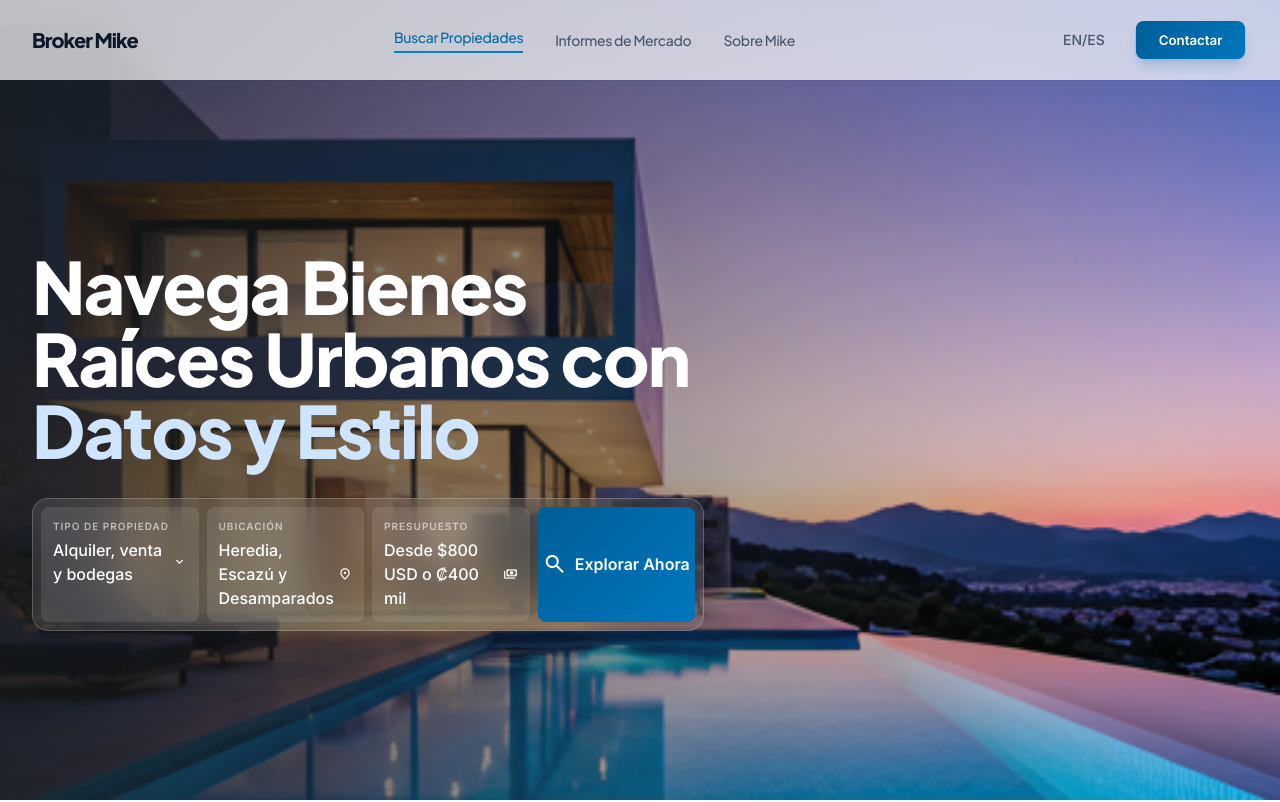
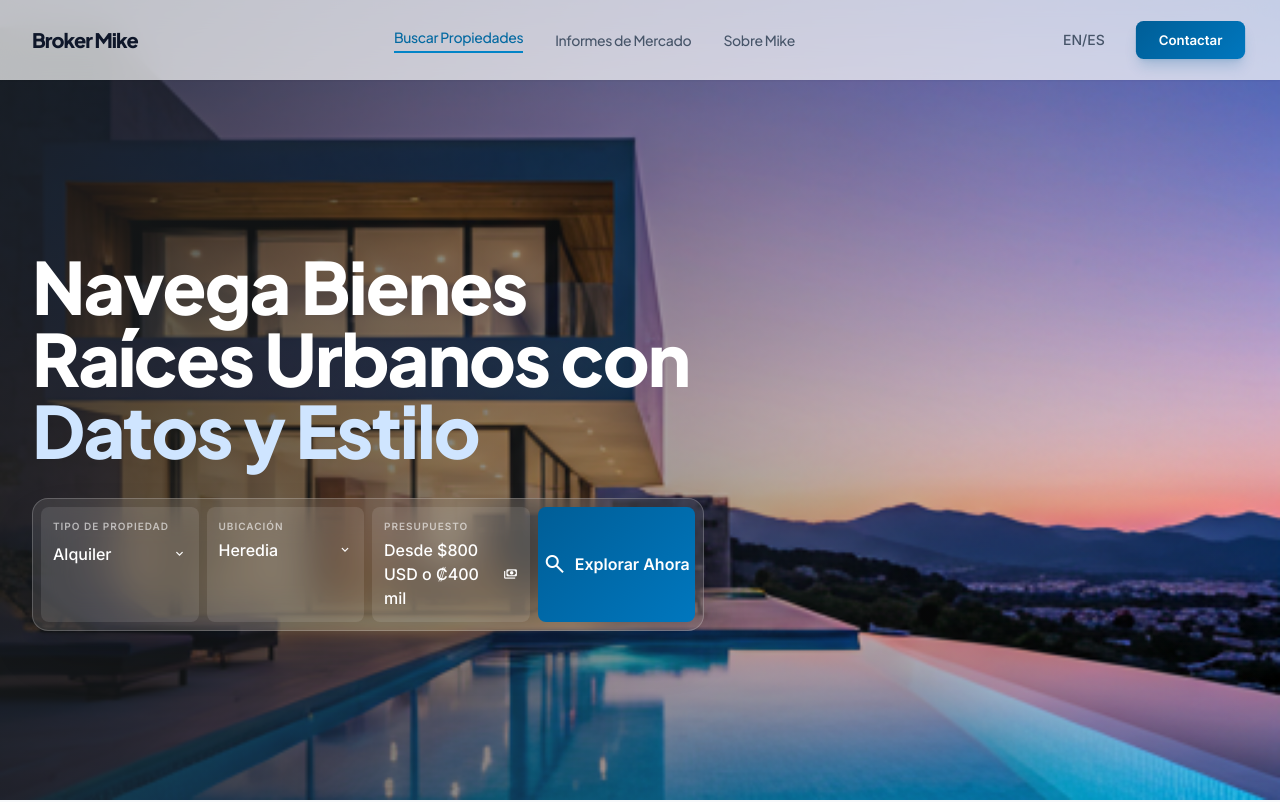
Before and after one commit to lkccomander/brokerm, a React (Vite) app in the folder landingpage/: page / in a window 1280 px wide. Shown: the top 802 px of the page. Built offline with nearby package versions, Linux system fonts and the light colour scheme.

Commit message:
Checkeando

```diff
--- a/landingpage/src/components/Hero.tsx
+++ b/landingpage/src/components/Hero.tsx
@@ -23,18 +23,34 @@ export const Hero: React.FC<HeroProps> = ({ className = '' }) => {
           </h1>
           <div className="bg-surface-container-lowest/10 glass-effect p-2 rounded-2xl border border-white/20 shadow-2xl">
             <div className="grid grid-cols-1 md:grid-cols-4 gap-2">
-              <div className="p-3 bg-white/10 rounded-xl hover:bg-white/20 transition-colors cursor-pointer group">
-                <label className="block text-[10px] font-bold text-white/60 uppercase tracking-widest mb-1">Tipo de propiedad</label>
-                <div className="flex items-center justify-between">
-                  <span className="text-white font-medium">Alquiler, venta y bodegas</span>
-                  <span className="material-symbols-outlined text-white text-sm">expand_more</span>
+              <div className="p-3 bg-white/10 rounded-xl hover:bg-white/20 transition-colors group">
+                <label className="block text-[10px] font-bold text-white/60 uppercase tracking-widest mb-2">Tipo de propiedad</label>
+                <div className="relative">
+                  <select
+                    className="w-full appearance-none bg-transparent text-white font-medium outline-none cursor-pointer pr-8"
+                    defaultValue="alquiler"
+                    aria-label="Tipo de propiedad"
+                  >
+                    <option value="alquiler" className="text-slate-900">Alquiler</option>
+                    <option value="venta" className="text-slate-900">Venta</option>
+                    <option value="bodegas" className="text-slate-900">Bodegas</option>
+                  </select>
+                  <span className="material-symbols-outlined pointer-events-none absolute right-0 top-1/2 -translate-y-1/2 text-white text-sm">expand_more</span>
                 </div>
               </div>
-              <div className="p-3 bg-white/10 rounded-xl hover:bg-white/20 transition-colors cursor-pointer group">
+              <div className="p-3 bg-white/10 rounded-xl hover:bg-white/20 transition-colors group">
                 <label className="block text-[10px] font-bold text-white/60 uppercase tracking-widest mb-1">Ubicación</label>
-                <div className="flex items-center justify-between">
-                  <span className="text-white font-medium">Heredia, Escazú y Desamparados</span>
-                  <span className="material-symbols-outlined text-white text-sm">location_on</span>
+                <div className="relative">
+                  <select
+                    className="w-full appearance-none bg-transparent text-white font-medium outline-none cursor-pointer pr-8"
+                    defaultValue="heredia"
+                    aria-label="Ubicación"
+                  >
+                    <option value="heredia" className="text-slate-900">Heredia</option>
+                    <option value="escazu" className="text-slate-900">Escazú</option>
+                    <option value="desamparados" className="text-slate-900">Desamparados</option>
+                  </select>
+                  <span className="material-symbols-outlined pointer-events-none absolute right-0 top-1/2 -translate-y-1/2 text-white text-sm">expand_more</span>
                 </div>
               </div>
               <div className="p-3 bg-white/10 rounded-xl hover:bg-white/20 transition-colors cursor-pointer group">
```
